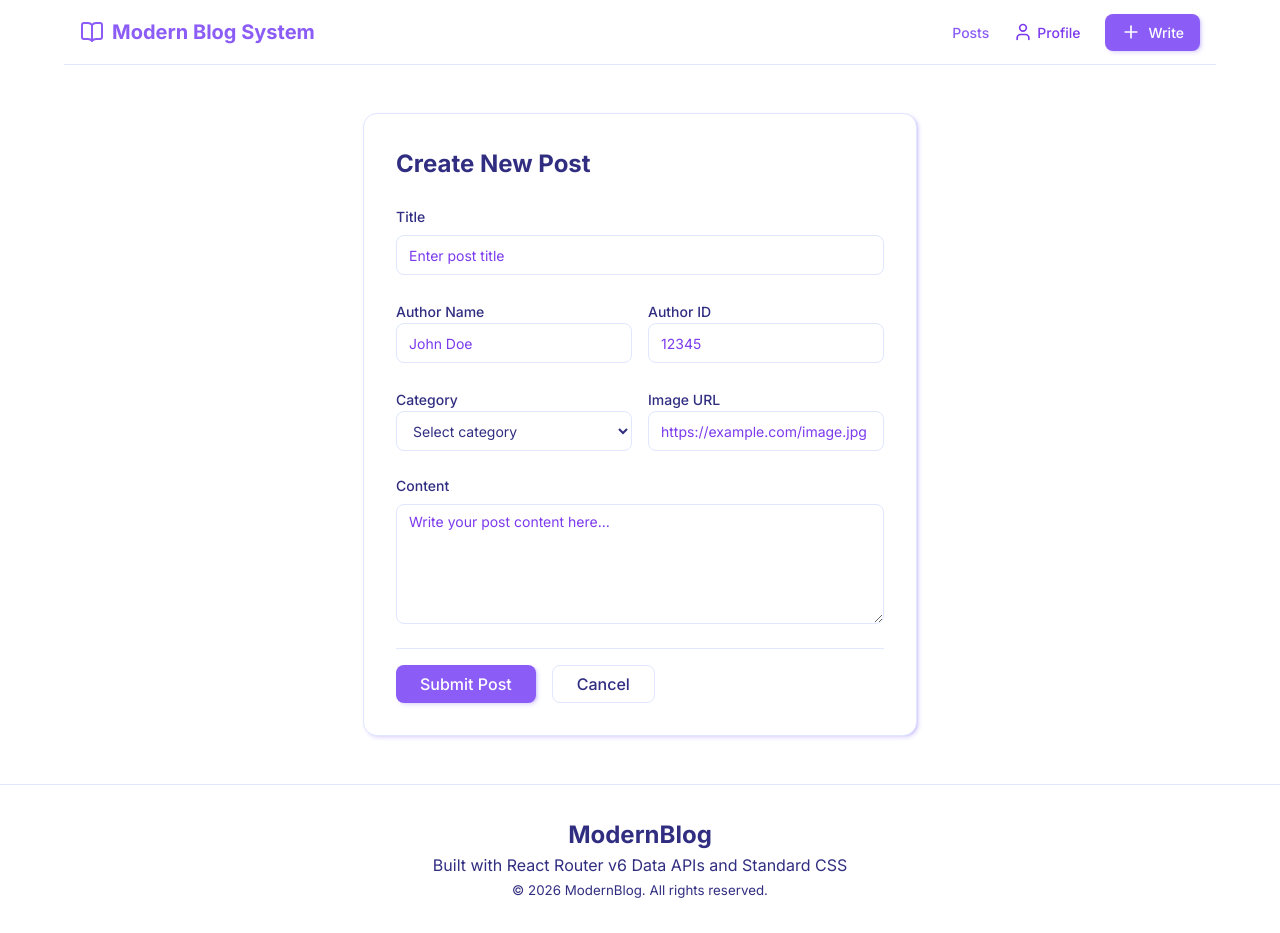
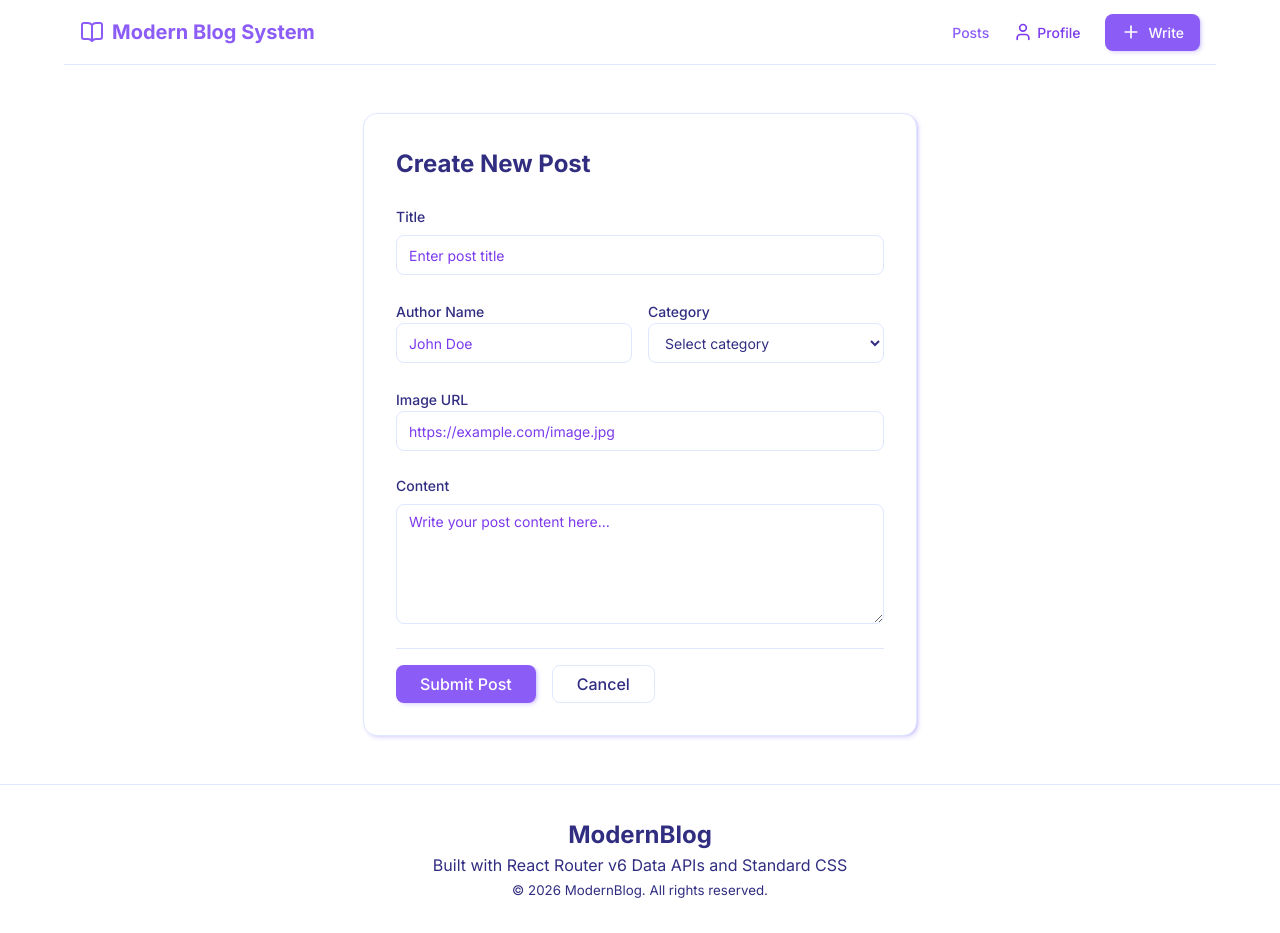
Before and after one commit to Afisphbl/Modern-Blog-System---Router-First-Architecture, a React (Vite) app: page /posts/new in a window 1280 px wide. Built offline with nearby package versions, Linux system fonts and the light colour scheme; the HTML template or start-up script is replaced by a standard one.

Commit message:
feat: refactor post creation logic to associate author ID with new posts and update PostForm by removing author ID input

```diff
--- a/src/components/PostForm/PostForm.jsx
+++ b/src/components/PostForm/PostForm.jsx
@@ -40,23 +40,6 @@ function PostForm() {
           </div>
 
           <div>
-            <label htmlFor="post-author-id" className="form-label">
-              Author ID
-            </label>
-            <input
-              type="text"
-              id="authorId"
-              name="authorId"
-              className="form-input"
-              placeholder="12345"
-              required
-              title="Please fill out this filled"
-            />
-          </div>
-        </div>
-
-        <div className="form-group form-grid">
-          <div>
             <label htmlFor="post-category" className="form-label">
               Category
             </label>
@@ -75,7 +58,9 @@ function PostForm() {
               <option value="career">Career</option>
             </select>
           </div>
+        </div>
 
+        <div className="form-group">
           <div>
             <label htmlFor="post-image-url" className="form-label">
               Image URL
--- a/src/data/db.json
+++ b/src/data/db.json
@@ -31,26 +31,15 @@
       "image": "https://picsum.photos/400/200?random=3"
     },
     {
-      "title": "React Project",
+      "title": "React P",
       "author": "Zubeir",
-      "authorId": "123",
-      "category": "career",
+      "authorId": "VFrRQy9",
+      "category": "react",
       "imageUrl": "",
-      "content": "React web Designer for Haramaya university in Ethiopia.",
-      "image": "https://picsum.photos/400/200?random=29",
+      "content": "Buy",
+      "image": "https://picsum.photos/400/200?random=8",
       "date": "4/5/2026",
-      "id": "WymkuPK"
-    },
-    {
-      "title": "CSS Design",
-      "author": "IsYs",
-      "authorId": "23",
-      "category": "css",
-      "imageUrl": "",
-      "content": "Css app designer",
-      "image": "https://picsum.photos/400/200?random=71",
-      "date": "4/5/2026",
-      "id": "_1mFEPq"
+      "id": "Z5kDqOz"
     }
   ],
   "authors": [
@@ -65,9 +54,9 @@
       "bio": "Full-stack engineer focusing on resilient architecture."
     },
     {
-      "name": "IsYs",
-      "bio": "Css app designer",
-      "id": "qbD02Fm"
+      "name": "Zubeir",
+      "bio": "Buy",
+      "id": "VFrRQy9"
     }
   ]
 }
--- a/src/pages/CreatePost/CreatePost.jsx
+++ b/src/pages/CreatePost/CreatePost.jsx
@@ -29,8 +29,8 @@ export async function action({ request }) {
     bio: data.content,
   };
 
-  const newPost = await sendPost(newDataPost);
-  await sendAuthor(newDataAuthor);
+  const newAuthor = await sendAuthor(newDataAuthor);
+  const newPost = await sendPost({ ...newDataPost, authorId: newAuthor.id });
   return redirect(`/posts/${newPost.id}`);
 }
 
```
